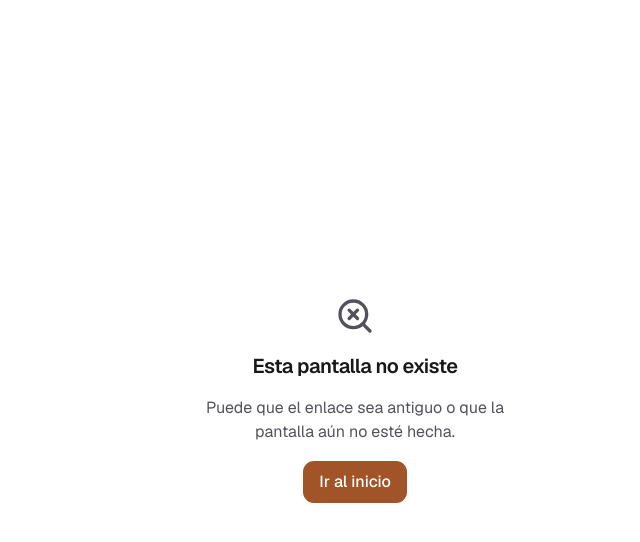
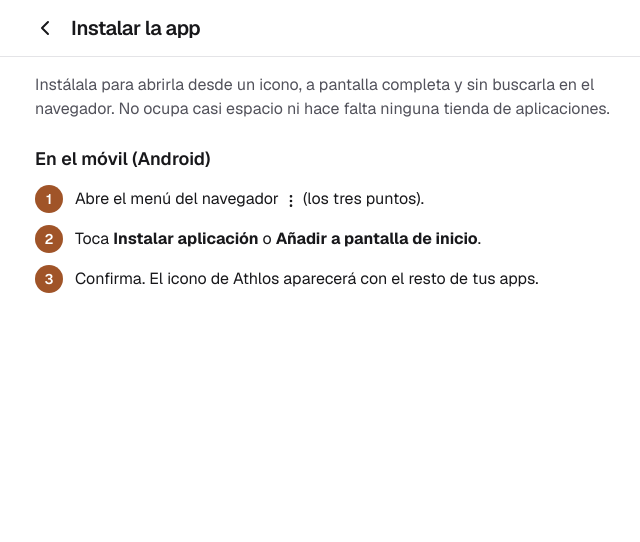
Before and after one commit to omardavidjara/Proyecto-Inicial, a Next.js app: page /instalar in a window 1280 px wide. Before the commit this address had no page. Shown: the top 542 px of the page, without its empty margins (285-925 px from the left). Built offline with nearby package versions, Linux system fonts and the light colour scheme.

Commit message:
feat(pwa): pantalla «Instalar la app» con enlace en Inicio y Perfil
Co-Authored-By: Claude Opus 5.5 <noreply@anthropic.com>

```diff
--- a/app/(client)/inicio/page.tsx
+++ b/app/(client)/inicio/page.tsx
@@ -3,6 +3,7 @@ import Link from "next/link"
 import { Bell, CalendarPlus, Ticket } from "lucide-react"
 import { Page } from "@/components/app-shell/app-shell"
 import { EmptyState } from "@/components/empty-state"
+import { InstallLink } from "@/components/pwa/install-link"
 import { PlanSummaryTiles } from "@/components/sessions/plan-summary"
 import { SessionCard } from "@/components/sessions/session-card"
 import { Button } from "@/components/ui/button"
@@ -75,6 +76,8 @@ export default async function ClientHomePage() {
       <Link href="/reservas" className="inline-flex min-h-11 items-center justify-center text-sm font-medium text-primary">
         Ver mis reservas
       </Link>
+
+      <InstallLink />
     </Page>
   )
 }
--- /dev/null
+++ b/app/instalar/page.tsx
@@ -0,0 +1,17 @@
+import type { Metadata } from "next"
+import { Page } from "@/components/app-shell/app-shell"
+import { InstallGuide } from "@/components/pwa/install-guide"
+
+export const metadata: Metadata = {
+  title: "Instalar la app",
+  description: "Cómo instalar Athlos en tu móvil Android o iPhone.",
+}
+
+// Pública (lib/roles.ts): se puede enviar el enlace a quien aún no tiene cuenta. La app es una PWA (SPEC §6)
+export default function InstallPage() {
+  return (
+    <Page title="Instalar la app" backHref="/">
+      <InstallGuide />
+    </Page>
+  )
+}
--- a/components/profile/profile-view.tsx
+++ b/components/profile/profile-view.tsx
@@ -1,5 +1,6 @@
 import { SignOutButton } from "@/components/auth/sign-out-button"
 import { LegalLinks } from "@/components/legal/legal-links"
+import { InstallLink } from "@/components/pwa/install-link"
 import { AvatarField } from "./avatar-field"
 import { DeleteAccount, type AccountDeletion } from "./delete-account"
 import { ProfileForm } from "./profile-form"
@@ -18,6 +19,7 @@ export function ProfileView({ profile, deletion }: { profile: Profile; deletion:
         <p className="-mt-2 text-sm text-muted-foreground">La foto es opcional y la ve el personal del gimnasio.</p>
         <ProfileForm fullName={profile.fullName} phone={profile.phone} email={profile.email} />
       </section>
+      <InstallLink />
       <SignOutButton className="w-full" />
       <DeleteAccount deletion={deletion} />
       <LegalLinks />
--- /dev/null
+++ b/components/pwa/install-guide.tsx
@@ -0,0 +1,165 @@
+"use client"
+
+import { useEffect, useState, useSyncExternalStore, type ReactNode } from "react"
+import { CircleCheck, Download, EllipsisVertical, Share, SquarePlus } from "lucide-react"
+import { Button } from "@/components/ui/button"
+import { detectInstallPlatform, type InstallPlatform } from "@/lib/install"
+import { useStandalone } from "./use-standalone"
+
+/** Evento de Chrome/Edge en Android (aún no está en los tipos de TypeScript) */
+type BeforeInstallPromptEvent = Event & {
+  prompt: () => Promise<void>
+  userChoice: Promise<{ outcome: "accepted" | "dismissed" }>
+}
+
+const noSubscribe = () => () => {}
+
+function usePlatform(): InstallPlatform | undefined {
+  return useSyncExternalStore(
+    noSubscribe,
+    () => detectInstallPlatform(navigator.userAgent, navigator.maxTouchPoints),
+    () => undefined,
+  )
+}
+
+/** Contenido de /instalar: botón «Instalar» si el navegador lo ofrece y, si no, los pasos de cada móvil */
+export function InstallGuide() {
+  const standalone = useStandalone()
+  const platform = usePlatform()
+  const [prompt, setPrompt] = useState<BeforeInstallPromptEvent | null>(null)
+  const [installed, setInstalled] = useState(false)
+
+  useEffect(() => {
+    const onPrompt = (event: Event) => {
+      event.preventDefault()
+      setPrompt(event as BeforeInstallPromptEvent)
+    }
+    const onInstalled = () => {
+      setInstalled(true)
+      setPrompt(null)
+    }
+    window.addEventListener("beforeinstallprompt", onPrompt)
+    window.addEventListener("appinstalled", onInstalled)
+    return () => {
+      window.removeEventListener("beforeinstallprompt", onPrompt)
+      window.removeEventListener("appinstalled", onInstalled)
+    }
+  }, [])
+
+  if (standalone === undefined || platform === undefined) return null
+
+  if (standalone || installed) {
+    return (
+      <Notice icon={<CircleCheck />} title="Ya tienes la app instalada">
+        Ábrela desde el icono de Athlos en la pantalla de inicio de tu móvil.
+      </Notice>
+    )
+  }
+
+  async function install() {
+    if (!prompt) return
+    await prompt.prompt()
+    const { outcome } = await prompt.userChoice
+    if (outcome === "accepted") setInstalled(true)
+    setPrompt(null)
+  }
+
+  return (
+    <div className="flex flex-col gap-6">
+      <p className="text-muted-foreground">
+        Instálala para abrirla desde un icono, a pantalla completa y sin buscarla en el navegador. No ocupa casi espacio ni
+        hace falta ninguna tienda de aplicaciones.
+      </p>
+
+      {prompt && (
+        <Button size="lg" className="w-full" onClick={install}>
+          <Download data-icon="inline-start" aria-hidden="true" />
+          Instalar
+        </Button>
+      )}
+
+      {platform === "ios-other" && (
+        <Notice title="Ábrela en Safari">
+          En iPhone se instala mejor desde Safari: copia la dirección de esta página y pégala en Safari. Si tu navegador muestra
+          «Añadir a pantalla de inicio» en el menú Compartir, también sirve.
+        </Notice>
+      )}
+
+      {platform === "ios-safari" || platform === "ios-other" ? (
+        <Steps
+          title="En iPhone o iPad"
+          steps={[
+            <>
+              Toca el botón <strong>Compartir</strong> <Share className="inline size-4 align-text-bottom" aria-hidden="true" /> en
+              la barra de Safari.
+            </>,
+            <>
+              Elige <strong>Añadir a pantalla de inicio</strong>{" "}
+              <SquarePlus className="inline size-4 align-text-bottom" aria-hidden="true" /> (si no aparece, desliza la lista
+              hacia abajo).
+            </>,
+            <>
+              Toca <strong>Añadir</strong>. El icono de Athlos aparecerá en tu pantalla de inicio.
+            </>,
+          ]}
+        />
+      ) : (
+        <Steps
+          title={platform === "android" ? "En Android" : "En el móvil (Android)"}
+          steps={[
+            <>
+              Abre el menú del navegador <EllipsisVertical className="inline size-4 align-text-bottom" aria-hidden="true" />{" "}
+              (los tres puntos).
+            </>,
+            <>
+              Toca <strong>Instalar aplicación</strong> o <strong>Añadir a pantalla de inicio</strong>.
+            </>,
+            <>Confirma. El icono de Athlos aparecerá con el resto de tus apps.</>,
+          ]}
+        />
+      )}
+
+      {(platform === "ios-safari" || platform === "ios-other") && (
+        <p className="text-sm text-muted-foreground">
+          Para recibir avisos del gimnasio en el iPhone (iOS 16.4 o posterior), la app tiene que estar instalada: los avisos se
+          activan desde la app abierta con el icono.
+        </p>
+      )}
+    </div>
+  )
+}
+
+function Steps({ title, steps }: { title: string; steps: ReactNode[] }) {
+  return (
+    <section aria-labelledby="install-steps" className="flex flex-col gap-3">
+      <h2 id="install-steps" className="text-lg font-semibold">
+        {title}
+      </h2>
+      <ol className="flex flex-col gap-3">
+        {steps.map((step, index) => (
+          <li key={index} className="flex gap-3">
+            <span
+              className="flex size-7 shrink-0 items-center justify-center rounded-full bg-primary text-sm font-semibold text-primary-foreground"
+              aria-hidden="true"
+            >
+              {index + 1}
+            </span>
+            <span className="pt-0.5">{step}</span>
+          </li>
+        ))}
+      </ol>
+    </section>
+  )
+}
+
+function Notice({ icon, title, children }: { icon?: ReactNode; title: string; children: ReactNode }) {
+  return (
+    <div role="status" className="flex gap-3 rounded-xl border bg-muted/50 px-4 py-3">
+      {icon && <div className="text-primary [&_svg]:size-6" aria-hidden="true">{icon}</div>}
+      <div className="flex flex-col gap-1">
+        <p className="font-medium">{title}</p>
+        <p className="text-sm text-muted-foreground">{children}</p>
+      </div>
+    </div>
+  )
+}
--- /dev/null
+++ b/components/pwa/install-link.tsx
@@ -0,0 +1,28 @@
+"use client"
+
+import Link from "next/link"
+import { ChevronRight, Smartphone } from "lucide-react"
+import { cn } from "@/lib/utils"
+import { useStandalone } from "./use-standalone"
+
+/** Enlace a /instalar en «Inicio» y «Perfil». No se pinta si la app ya se abre instalada */
+export function InstallLink({ className }: { className?: string }) {
+  const standalone = useStandalone()
+  if (standalone !== false) return null
+  return (
+    <Link
+      href="/instalar"
+      className={cn(
+        "flex min-h-11 items-center gap-3 rounded-xl border px-4 py-3 outline-none hover:bg-muted active:bg-muted/70 focus-visible:ring-2 focus-visible:ring-ring",
+        className,
+      )}
+    >
+      <Smartphone className="size-6 shrink-0 text-primary" aria-hidden="true" />
+      <span className="flex flex-1 flex-col">
+        <span className="font-medium">Instala la app en tu móvil</span>
+        <span className="text-sm text-muted-foreground">Ábrela desde un icono, como cualquier otra app</span>
+      </span>
+      <ChevronRight className="size-5 text-muted-foreground" aria-hidden="true" />
+    </Link>
+  )
+}
--- /dev/null
+++ b/components/pwa/use-standalone.ts
@@ -0,0 +1,22 @@
+"use client"
+
+import { useSyncExternalStore } from "react"
+import { isStandaloneDisplay } from "@/lib/install"
+
+const QUERY = "(display-mode: standalone)"
+
+function subscribe(onChange: () => void) {
+  if (typeof window.matchMedia !== "function") return () => {}
+  const media = window.matchMedia(QUERY)
+  media.addEventListener("change", onChange)
+  return () => media.removeEventListener("change", onChange)
+}
+
+/** `true` si se abre instalada; `undefined` en el servidor (aún no se sabe: no pintar nada) */
+export function useStandalone(): boolean | undefined {
+  return useSyncExternalStore<boolean | undefined>(
+    subscribe,
+    () => isStandaloneDisplay(window as Window & { navigator: { standalone?: boolean } }),
+    () => undefined,
+  )
+}
--- /dev/null
+++ b/lib/install.ts
@@ -0,0 +1,19 @@
+// Detección para la pantalla «Instalar la app» (PWA). Funciones puras: se prueban sin navegador.
+
+export type InstallPlatform = "ios-safari" | "ios-other" | "android" | "other"
+
+/**
+ * Qué instrucciones mostrar según el navegador. iPadOS se presenta como Mac de escritorio,
+ * por eso se mira también si la pantalla es táctil.
+ */
+export function detectInstallPlatform(userAgent: string, maxTouchPoints = 0): InstallPlatform {
+  const isIos = /iPhone|iPad|iPod/.test(userAgent) || (/Macintosh/.test(userAgent) && maxTouchPoints > 1)
+  if (isIos) return /CriOS|FxiOS|EdgiOS|OPiOS|GSA\//.test(userAgent) ? "ios-other" : "ios-safari"
+  if (/Android/.test(userAgent)) return "android"
+  return "other"
+}
+
+/** La app se abre instalada (desde el icono) y no en una pestaña del navegador */
+export function isStandaloneDisplay(win: Partial<Pick<Window, "matchMedia">> & { navigator: { standalone?: boolean } }) {
+  return win.matchMedia?.("(display-mode: standalone)").matches === true || win.navigator.standalone === true
+}
--- a/lib/roles.ts
+++ b/lib/roles.ts
@@ -24,7 +24,7 @@ export const PENDING_PATH = "/pendiente"
 export const confirmEmailPath = (email: string) => `/confirmar-correo?correo=${encodeURIComponent(email)}`
 
 /** Páginas que se abren sin sesión (ARCHITECTURE §5). El resto exige sesión (proxy.ts) */
-export const PUBLIC_PATHS = [LOGIN_PATH, "/registro", "/confirmar-correo", "/privacidad", "/aviso-legal", "/offline"] as const
+export const PUBLIC_PATHS = [LOGIN_PATH, "/registro", "/confirmar-correo", "/privacidad", "/aviso-legal", "/offline", "/instalar"] as const
 
 export function isPublicPath(pathname: string) {
   return PUBLIC_PATHS.some((path) => pathname === path || pathname.startsWith(`${path}/`))
```
Also changed, not shown: 5 other files (tests, documents, lock files or other folders).
